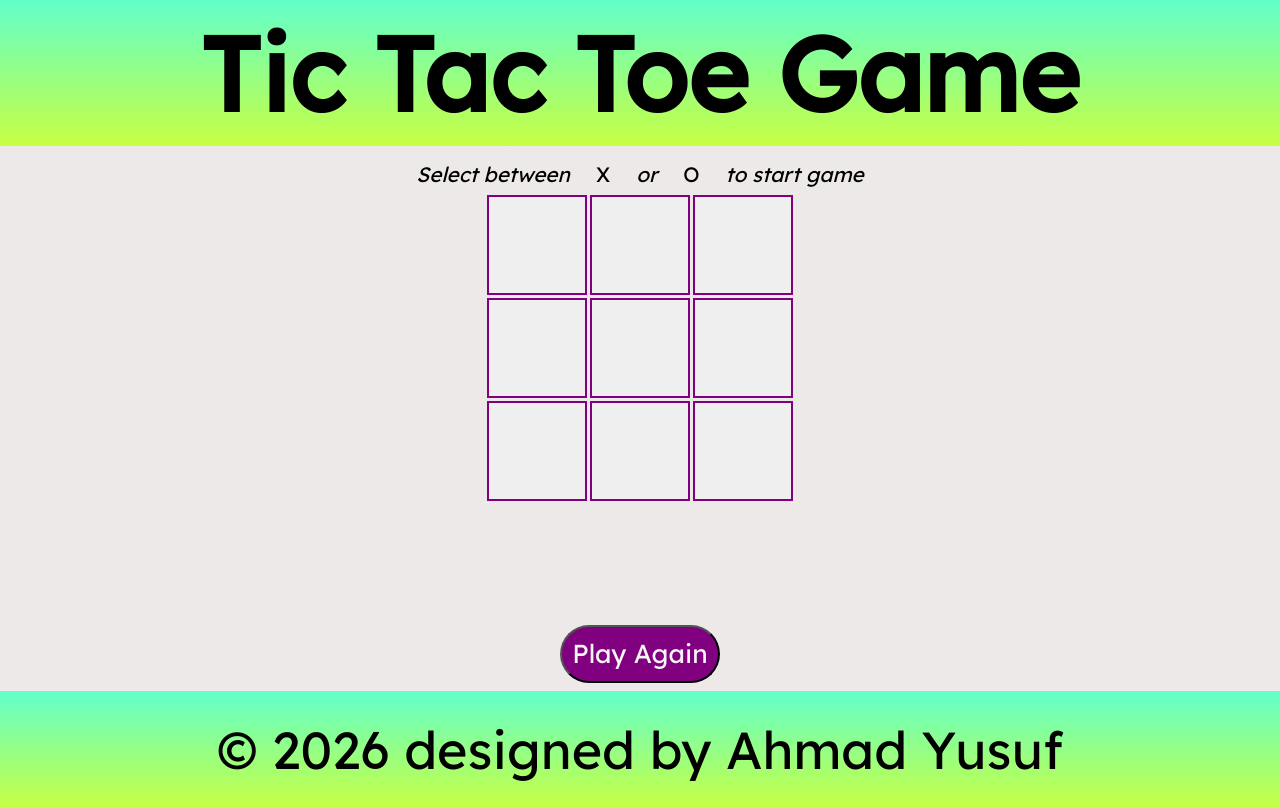
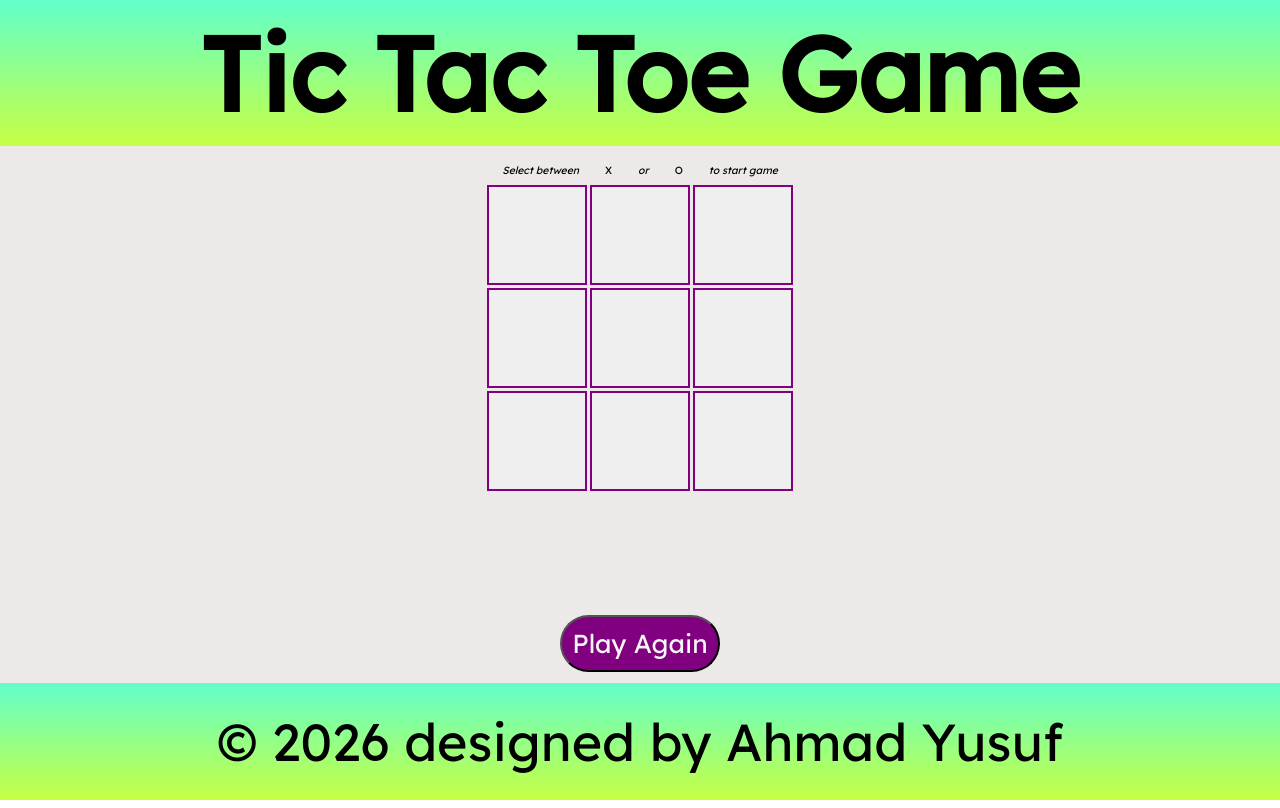
Before and after one commit to dejisamaaa/react_deploy_netlify_tic_tac_toe, a React (Create React App) app: page / in a window 1280 px wide. Built offline with nearby package versions, Linux system fonts and the light colour scheme.

Commit message:
Reduce font size of main paragraph

```diff
--- a/src/index.css
+++ b/src/index.css
@@ -44,7 +44,7 @@ body {
 
 .main_p {
   font-style: italic;
-  font-size: 0.4rem;
+  font-size: 0.2rem;
   text-align: center;
   padding: 0.15rem;
 }
```
